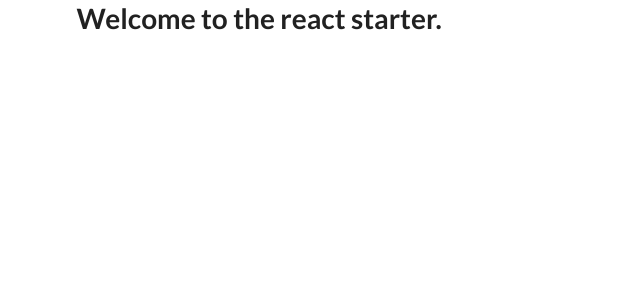
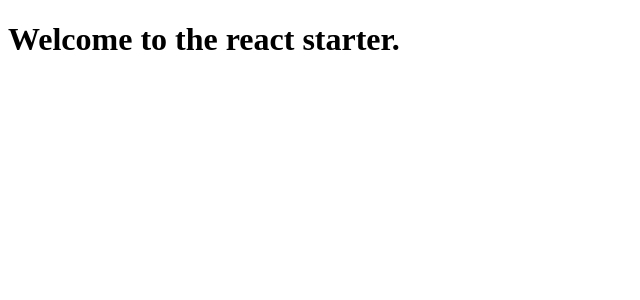
Before and after one commit to eanplatter/react-starter, a React app: page / in a window 1280 px wide. Shown: the top 300 px of the page, without its empty margins (0-640 px from the left). Built offline with nearby package versions, Linux system fonts and the light colour scheme.

Commit message:
remove SemanticUI

```diff
--- a/app/App.js
+++ b/app/App.js
@@ -4,7 +4,7 @@ import {render} from 'react-dom';
 class App extends Component {
   render() {
     return (
-      <div className='ui container'>
+      <div>
         <h1>
           Welcome to the react starter.
         </h1>
--- a/app/index.html
+++ b/app/index.html
@@ -3,7 +3,6 @@
   <head>
     <meta charset="utf-8">
     <title>Starter App</title>
-    <link rel="stylesheet" href="https://cdnjs.cloudflare.com/ajax/libs/semantic-ui/2.1.6/semantic.min.css" media="screen" title="no title" charset="utf-8">
   </head>
   <body>
     <div id='root'></div>
```
